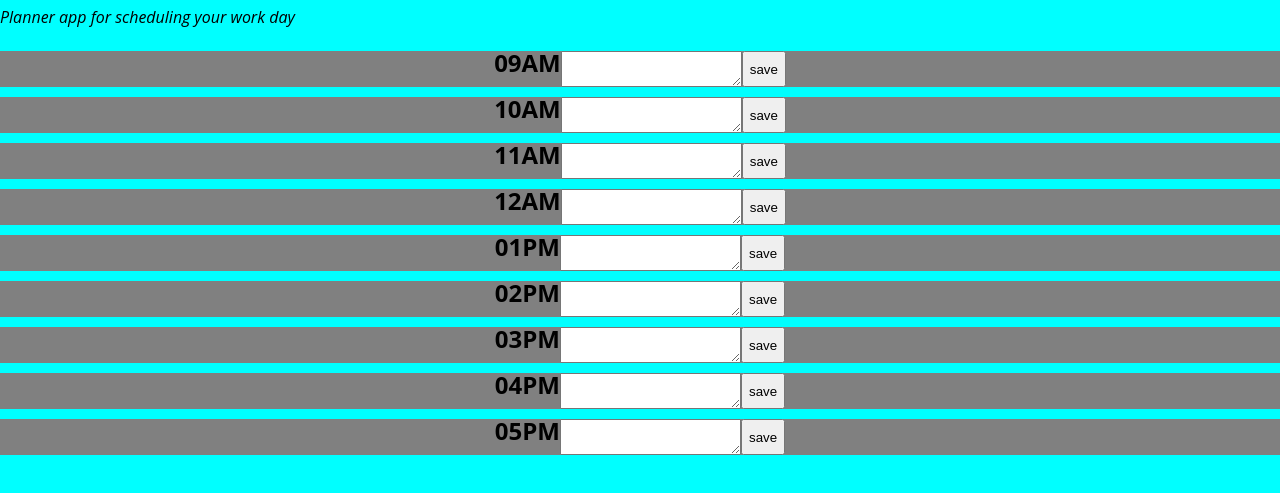
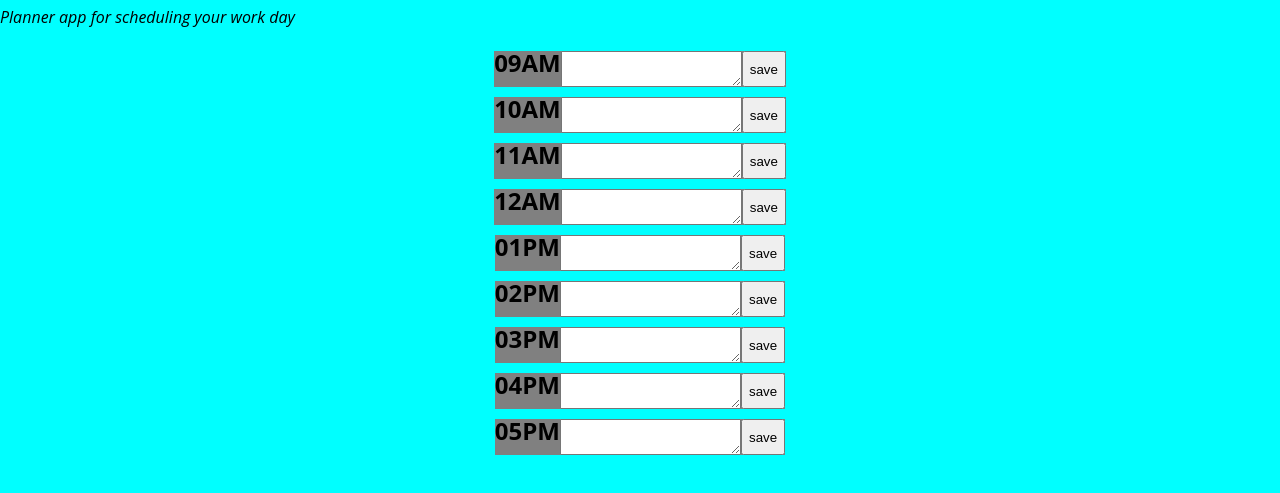
Before and after one commit to XBaderM/Day-Planner, a plain HTML site: page index.html in a window 1280 px wide. Shown: the part 39-532 px from the top of the page. Drawn offline with nearby package versions, Linux system fonts and the light colour scheme.

Commit message:
add more syling for container box

```diff
--- a/assets/css/styles.css
+++ b/assets/css/styles.css
@@ -15,3 +15,17 @@ body {
     line-height: 1;
     background-color: aqua;
 }
+
+.hour{
+    display: inline-block
+}
+
+h2{
+    text-align: center;
+}
+
+.container{
+    display: flex;
+    justify-content: center;
+    columns: row;
+}
```
